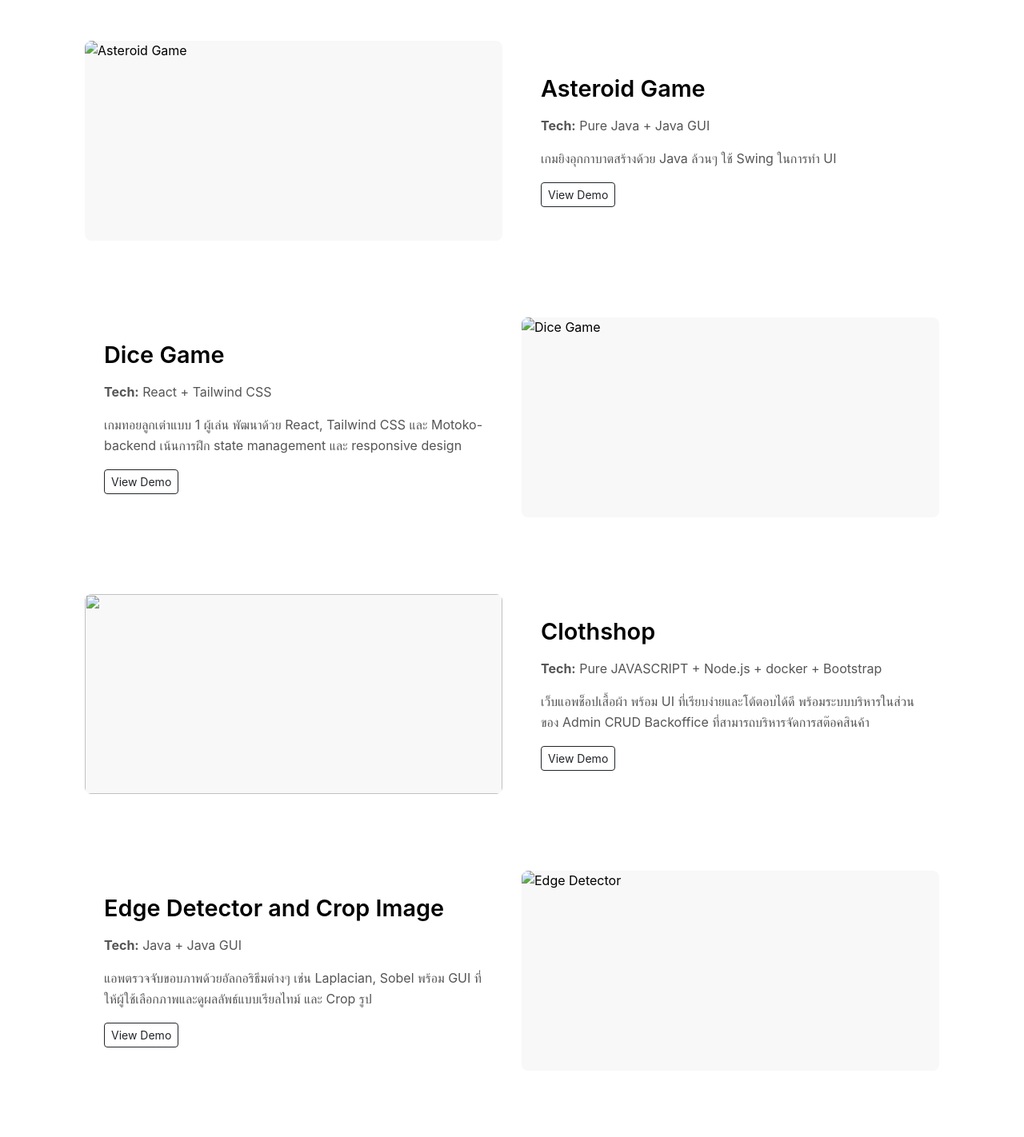
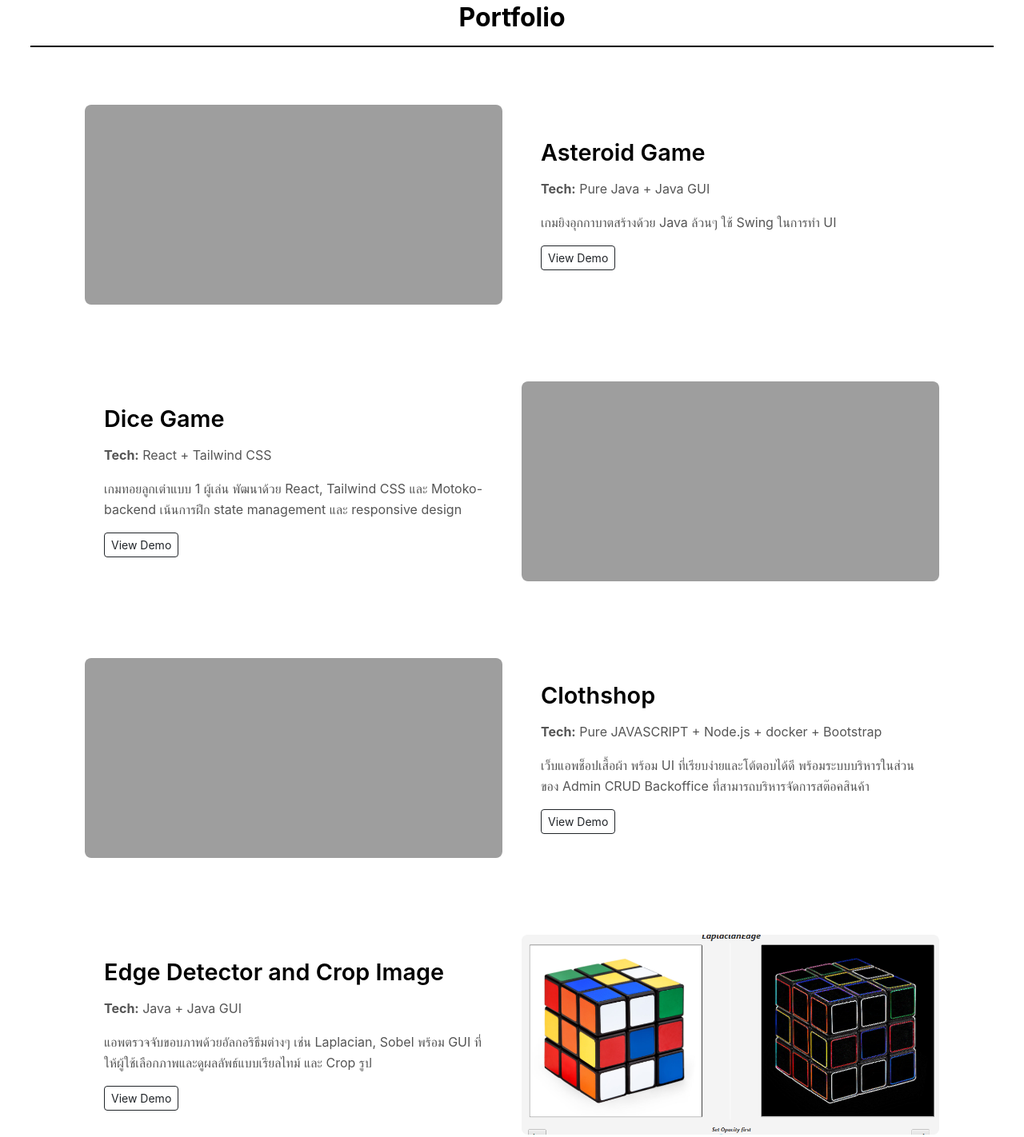
Before and after one commit to ArwynHwyl/SattayaPortfolio, a plain HTML site: page index.html in a window 1280 px wide. Shown: the part 1096-2518 px from the top of the page at 80% size. Drawn offline with nearby package versions, Linux system fonts and the light colour scheme; the site is published under a folder, as on GitHub Pages, so addresses that start at the root find nothing.

Commit message:
fix error img path

```diff
--- a/index.html
+++ b/index.html
@@ -39,7 +39,7 @@
         <!-- Left Column -->
         <div class="col-md-4">
             <div class="text-center">
-                <img src="/img/รูปนศ.jpg" alt="Profile" class="profile-image mb-4 img-fluid">
+                <img src="img/รูปนศ.jpg" alt="Profile" class="profile-image mb-4 img-fluid">
             </div>
             <h3>SATTAYA MINGSANTHIA</h3>
             <p>Developer with a wealth of experience and a great passion in building new products and
@@ -188,7 +188,7 @@
                     <div class="portfolio-item row mb-5">
                         <div class="col-md-6">
                             <div class="portfolio-img-wrapper">
-                                <img src="/img/asteroid.gif" class="img-fluid rounded shadow-sm" alt="Asteroid Game">
+                                <img src="img/asteroid.gif" class="img-fluid rounded shadow-sm" alt="Asteroid Game">
                             </div>
                         </div>
                         <div class="col-md-6 d-flex flex-column justify-content-center">
@@ -208,7 +208,7 @@
                     <div class="portfolio-item row mb-5">
                         <div class="col-md-6 order-md-2">
                             <div class="portfolio-img-wrapper">
-                                <img src="/img/cdicenew.gif" class="img-fluid rounded shadow-sm" alt="Dice Game">
+                                <img src="img/cdicenew.gif" class="img-fluid rounded shadow-sm" alt="Dice Game">
                             </div>
                         </div>
                         <div class="col-md-6 d-flex flex-column justify-content-center order-md-1">
@@ -227,7 +227,7 @@
                     <div class="portfolio-item row mb-5">
                         <div class="col-md-6">
                             <div class="portfolio-img-wrapper">
-                                <img src="/img/clothshop.gif" class="img-fluid rounded shadow-sm">
+                                <img src="img/clothshop.gif" class="img-fluid rounded shadow-sm">
                             </div>
                         </div>
                         <div class="col-md-6 d-flex flex-column justify-content-center">
@@ -247,7 +247,7 @@
                     <div class="portfolio-item row mb-5">
                         <div class="col-md-6 order-md-2">
                             <div class="portfolio-img-wrapper">
-                                <img src="/img/edgedetecter.png" class="img-fluid rounded shadow-sm" alt="Edge Detector">
+                                <img src="img/edgedetecter.png" class="img-fluid rounded shadow-sm" alt="Edge Detector">
                             </div>
                         </div>
                         <div class="col-md-6 d-flex flex-column justify-content-center order-md-1">
```
